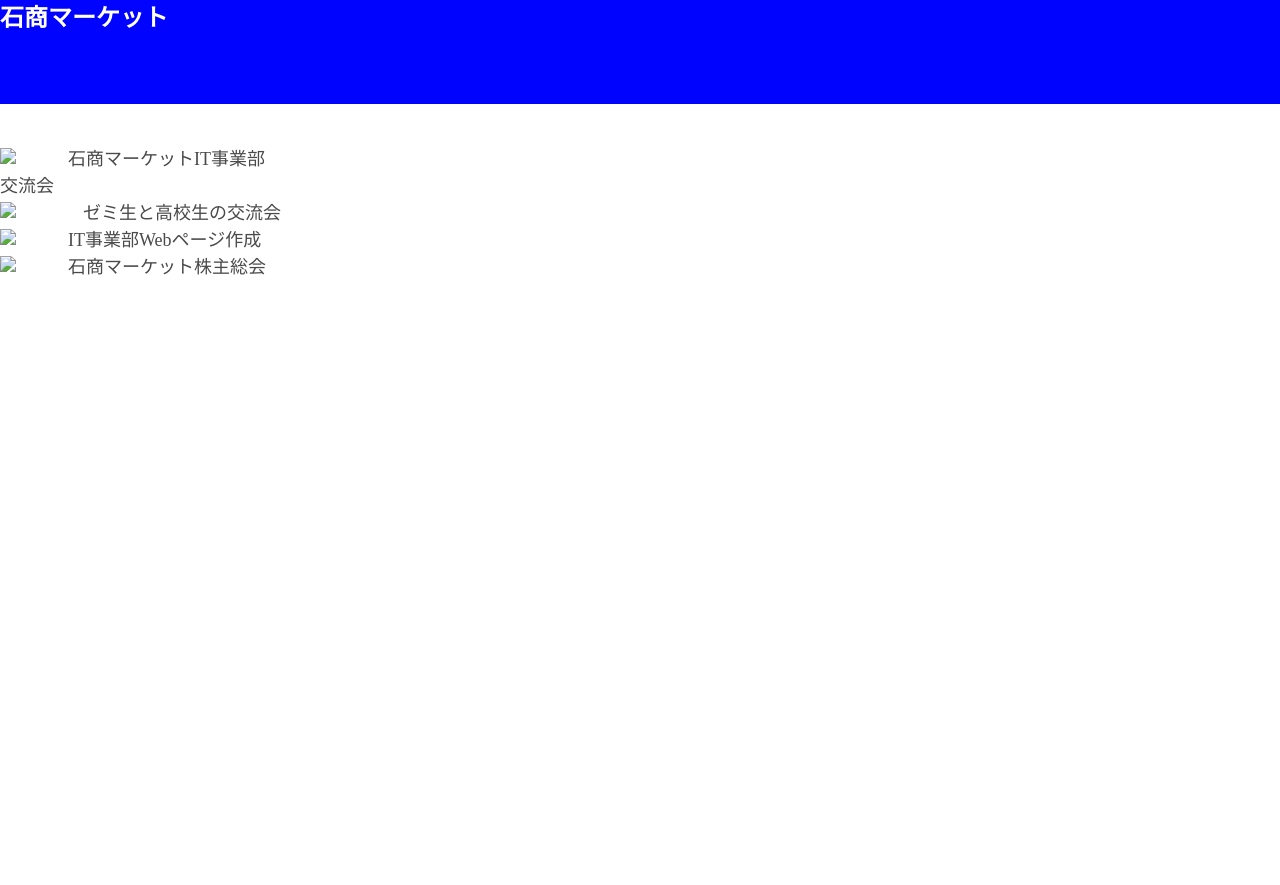
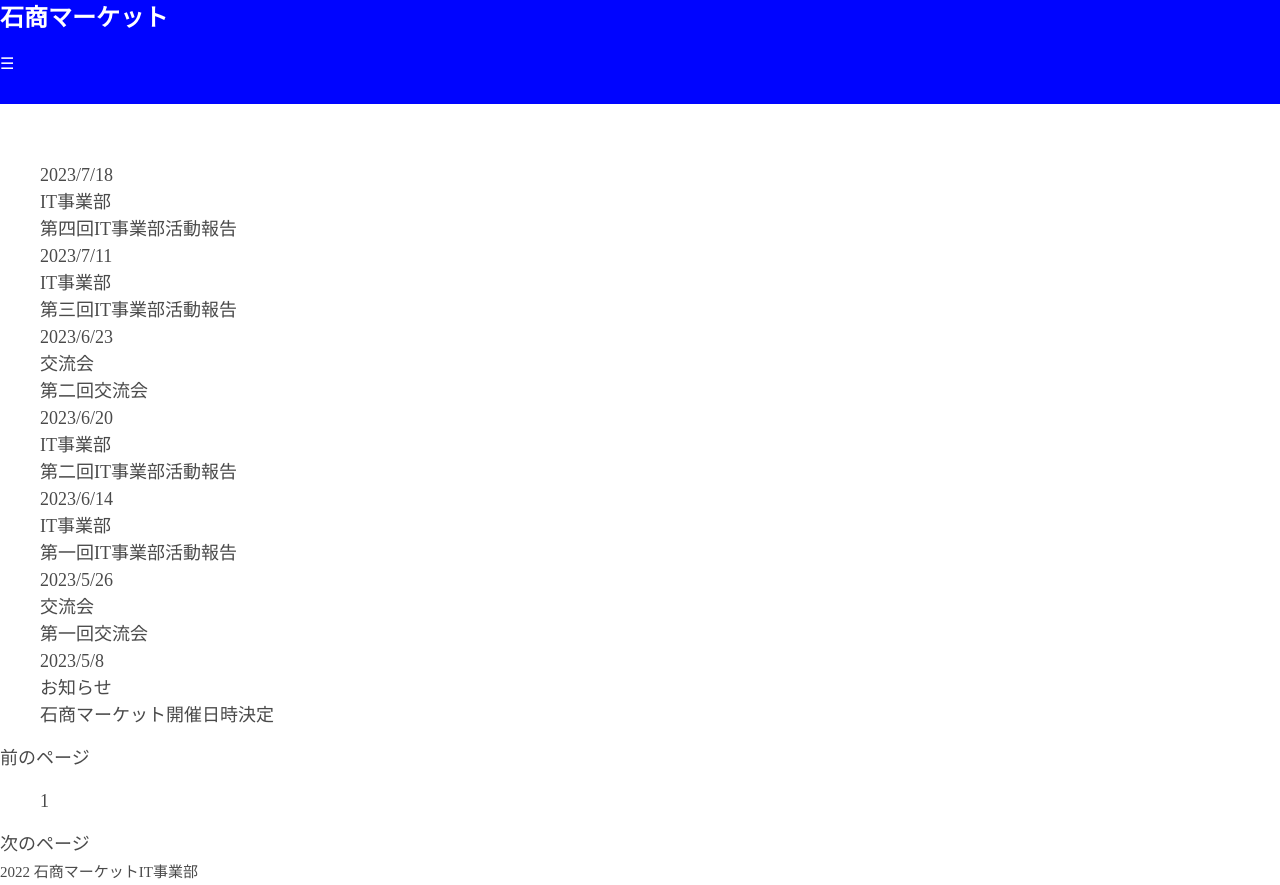
Before and after one commit to sekisyo-dev/web, a plain HTML site: page NEWS.HTML in a window 1280 px wide. Before the commit the page ends 800 px from the top, so only its background shows below. Drawn offline with Linux system fonts and the light colour scheme.

Commit message:
add-news

```diff
--- a/NEWS.HTML
+++ b/NEWS.HTML
@@ -1,55 +1,141 @@
 <!DOCTYPE html>
 <html lang="ja">
     <head>
-    <meta charest="UTF-8">  <!--文字コード-->
-    <meta name="viewport" content="width=device-width,initial-scale=1.0">
-    <title>石商マケNEWS</title>
-    <link rel="stylesheet" href="NEWS.css">
+        <meta charset="UTF-8">
+        <meta name="viewport" content="width=device-width, initial-scale=1.0">
+        <title>NEWS</title>
+        <link rel="stylesheet" href="news.css">
+        <script src="main.js" defer></script>
     </head>
-<body>
 
 
+    <body>
+        <!--ヘッダー-->
         <header>
             <div class="inner">
                 <h1>石商マーケット</h1>
+                <nav>
+                    <ul> </ul>
+                    <!--モーダルウィンドウを開くボタン-->
+                    <!-- <button id="openModal">こちらをクリック</button>-->
+                    <!--モーダルウィンドウ-->
+                    <!--ハンバーガーアイコン-->
+                    <div id="hamburgerIcon">☰</div>
+                    <!--モーダルウェンドウ-->
+                    <script></script>
+                    <div id="modal" class="modal" style="display: none;">
+                        <div class="modal-content">
+                            <span class="close">×</span>
+                            <h2>メニュー</h2>
+                            <ul>
+                                <li>
+                                    <a href="#">ABOUT</a>
+                                </li>
+                                <li>
+                                    <a href="#">ACCESS</a>
+                                </li>
+                                <li>
+                                    <a href="#">MEMBER</a>
+                                </li>
+                            </ul>
+                        </div>
+                    </div>
+                </nav>
             </div>
         </header>
 
-<section class="news">
-    <div class="inner">
+        <!--メインビジュアル-->
+        <section class="mainvisual">
             <h2>NEWS</h2>
-        <div class="line"></div>
-        <div class="works-box">
-            <!-- 1列目 -->
-            <div class="works-card-wrapper">
-                <div class="works-card">
-                    <img src="IMG_7993.jpg" alt="交流会">
-                    <a href="news.s.html">石商マーケットIT事業部<br>交流会</a>
-                    <!-- <h3>Meeting</h3> -->
+        </section>
+        <div class="outer-box">
+            <div class="inner-box">
+                <ul class="news-list">
+
+                    <!--お知らせ一覧-->
+                    <li class="item">
+                        <a href="#">
+                            <p class="date">2023/7/18</p>
+                            <p class="category"><span>IT事業部</span></p>
+                            <p class="title">第四回IT事業部活動報告</p>
+                        </a>
+                    </li>
+                    <li class="item">
+                        <a href="#">
+                            <p class="date">2023/7/11</p>
+                            <p class="category"><span>IT事業部</span></p>
+                            <p class="title">第三回IT事業部活動報告</p>
+                        </a>
+                    </li>
+                    <li class="item">
+                        <a href="#">
+                            <p class="date">2023/6/23</p>
+                            <p class="category"><span>交流会</span></p>
+                            <p class="title">第二回交流会</p>
+                        </a>
+                    </li>
+                    <li class="item">
+                        <a href="#">
+                            <p class="date">2023/6/20</p>
+                            <p class="category"><span>IT事業部</span></p>
+                            <p class="title">第二回IT事業部活動報告</p>
+                        </a>
+                    </li>
+
+                    <li class="item">
+                        <a href="#">
+                            <p class="date">2023/6/14</p>
+                            <p class="category"><span>IT事業部</span></p>
+                            <p class="title">第一回IT事業部活動報告</p>
+                        </a>
+                    </li>
+                    <li class="item">
+                        <a href="#">
+                            <p class="date">2023/5/26</p>
+                            <p class="category"><span>交流会</span></p>
+                            <p class="title">第一回交流会</p>
+                        </a>
+                    </li>
+                    <li class="item">
+                        <a href="news0508.html">
+                            <p class="date">2023/5/8</p>
+                            <p class="category"><span>お知らせ</span></p>
+                            <p class="title">石商マーケット開催日時決定</p>
+                        </a>
+                    </li>
+                </ul>
+
+                <!--お知らせページ-->
+                <div class="newslist-pager">
+                    <nav class="pagination">
+                        <div class="pagination-prev">
+                            <a href="#">
+                                <span>
+                                    前のページ
+                                </span>
+                            </a>
                         </div>
-
-                <div class="works-card">
-                    <img src="images/bar.jpg" alt="IT事業部">
-                    <a href="news.s.html">ゼミ生と高校生の交流会</a>
-                    <!-- <h3>IT</h3> -->
+                        <ul class="pagination-list">
+                            <!--ページ1,2,3-->
+                            <li class="pagination-item">
+                                <a class="pagination-linkis-active" href="#">
+                                    <span>1</span>
+                                </a>
+                            </li>
+                        </ul>
+                        <div class="pagination-next">
+                            <a href="#">
+                                次のページ
+                            </a>
                         </div>
-
-                <div class="works-card">
-                    <img src="IMG_0701.jpg" alt="風景１">
-                    <a href="news.s.html">IT事業部Webページ作成</a>
-                    <!-- <h3>View</h3> -->
-
-                </div>
-
-                <div class="works-card">
-                    <img src="IMG_8135.jpg" alt="風景２">
-                    <a href="news.s.html">石商マーケット株主総会</a>
-
-                </div>
-
+                    </nav>
                 </div>
             </div>
         </div>
- </section>
 
-</div>
+    <!--フッター-->
+<footer>
+    <p><small>2022 石商マーケットIT事業部</small></p>
+</footer>
+    </body>
+</html>
```
Lines whose indentation alone changed are shown as unchanged.
